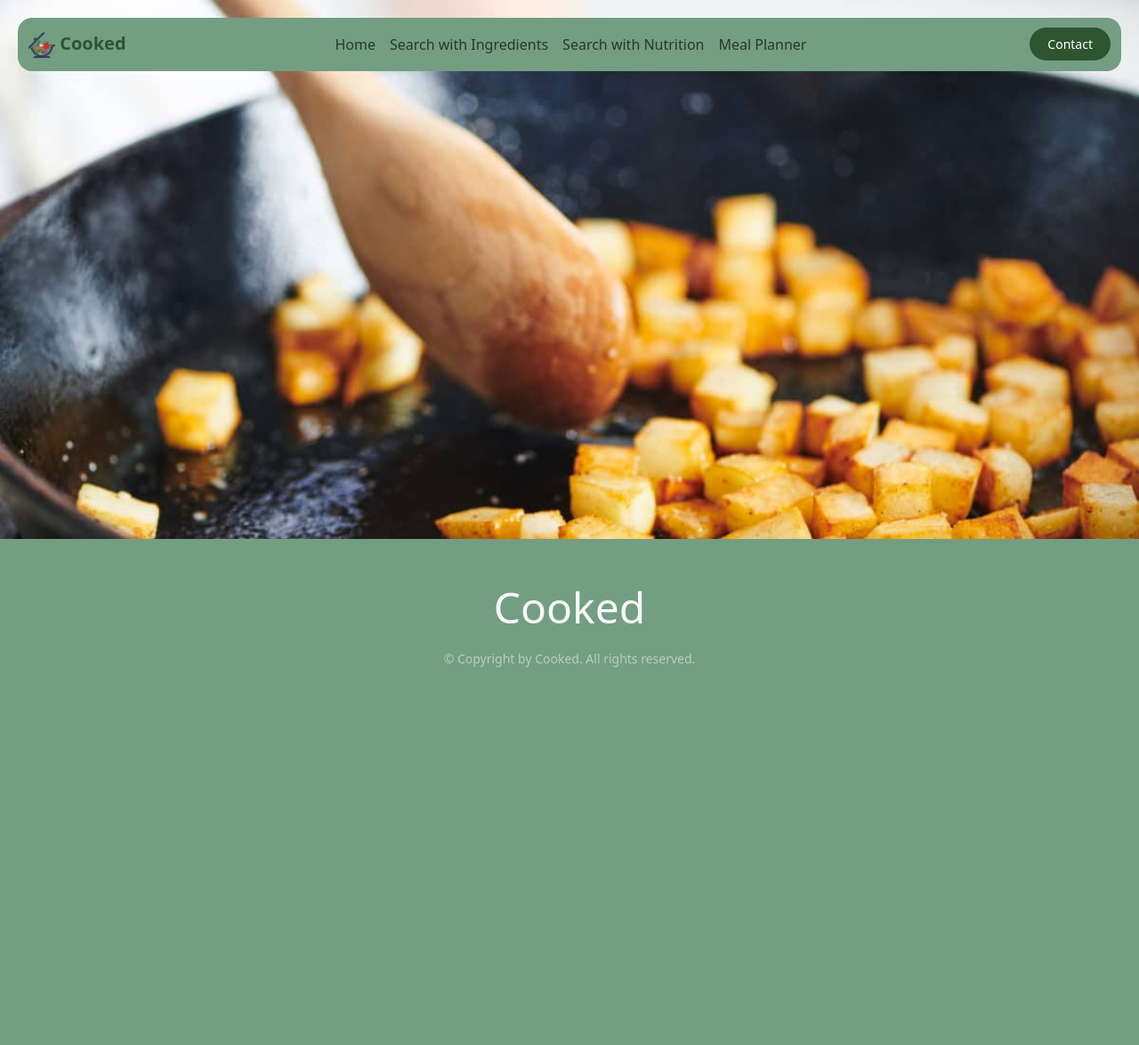
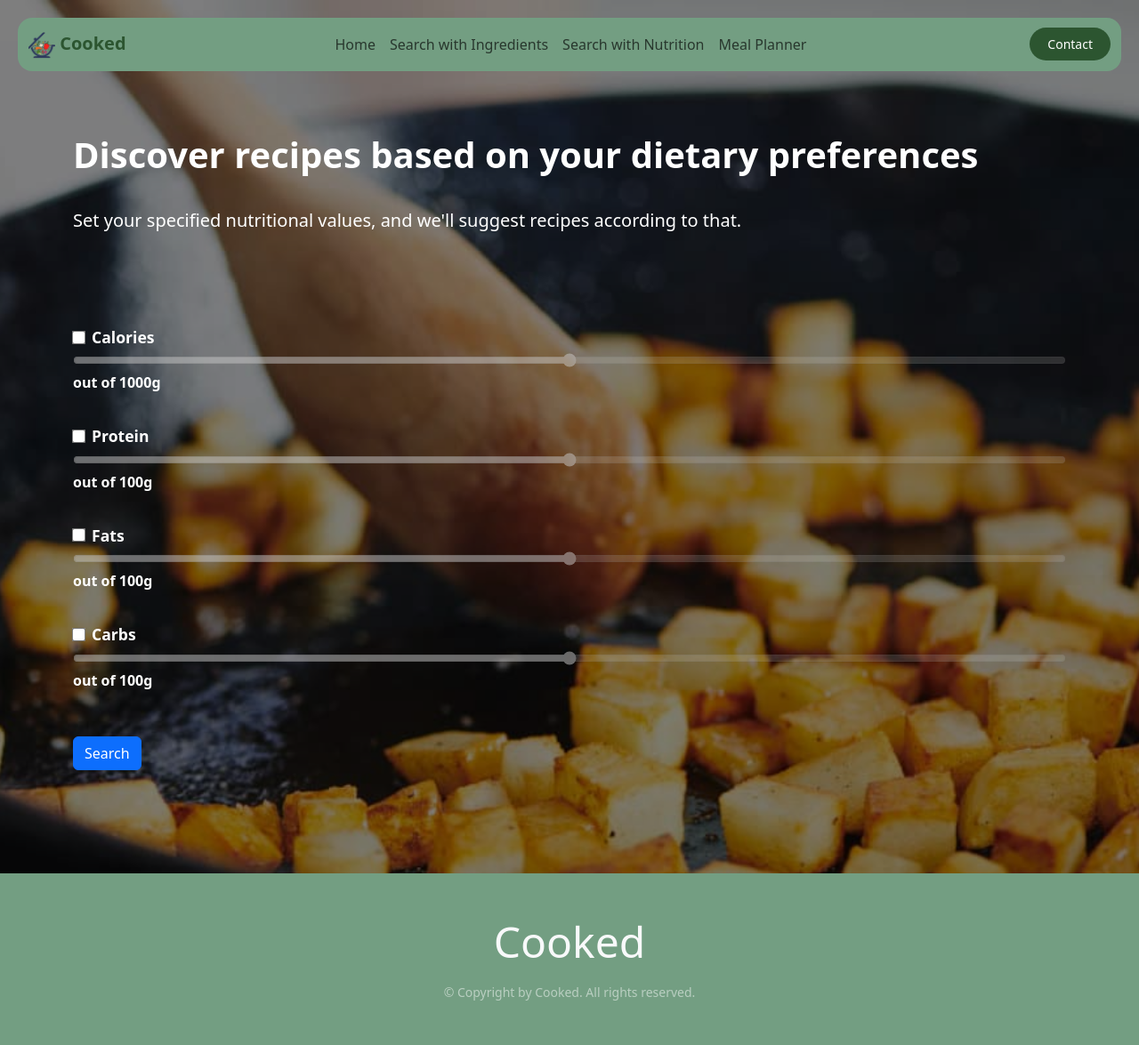
Before and after one commit to Z33xD/cooked, a Flask app: page /search_nutrition in a window 1280 px wide. Shown: the whole page at 89% size. Before the commit the page ends 750 px from the top, so only its background shows below. Run offline with Flask 3, Linux system fonts and the light colour scheme.

Commit message:
Added basic functionality to search_with_nutrition. Results returned have the nutrition levels below the ones adjusted by the slider. More room for improvement

```diff
--- a/app.py
+++ b/app.py
@@ -5,7 +5,7 @@ import requests
 app = Flask(__name__)
 
 # API Key for Spoonacular
-SPOONACULAR_API_KEY = "b7d6f7bf16ab4deb8ea6120e727c3f6f"
+SPOONACULAR_API_KEY = "97188f224df9474d8f99adb82cf9c8dd"
 
 @app.route('/')
 @app.route('/home')
@@ -15,10 +15,6 @@ def home():
 @app.route('/search_with_ingredients')
 def search_with_ingredients():
     return render_template('search_with_ingredients.html')
-
-@app.route('/search_nutrition')
-def search_nutrition():
-    return render_template('search_with_nutrition.html')
 
 @app.route('/meal_planner')
 def meal_planner():
@@ -53,6 +49,33 @@ def search_ingredients():
 
     return render_template("search_results.html", recipes=processed_recipes)
 
+@app.route('/search_nutrition', methods=['GET', 'POST'])
+def search_nutrition():
+    if request.method == 'POST':
+        # Extract user-selected filters
+        nutrition_filters = {}
+        if "calories" in request.form: nutrition_filters["maxCalories"] = request.form["calories"]
+        if "protein" in request.form: nutrition_filters["maxProtein"] = request.form["protein"]
+        if "fat" in request.form: nutrition_filters["maxFat"] = request.form["fat"]
+        if "carbs" in request.form: nutrition_filters["maxCarbs"] = request.form["carbs"]
+
+        # Spoonacular API Endpoint
+        url = "https://api.spoonacular.com/recipes/findByNutrients"
+
+        # Add API Key
+        nutrition_filters["apiKey"] = SPOONACULAR_API_KEY
+
+        # Send request to Spoonacular
+        response = requests.get(url, params=nutrition_filters)
+        data = response.json()  # Parse JSON response
+
+        # Debugging: Print API response
+        print("Spoonacular Response:", data)
+
+        return render_template("search_results.html", recipes=data)
+    # If GET request, render the search page
+    return render_template("search_with_nutrition.html")
+
 # Route to fetch and display search results
 @app.route('/search-results')
 def search_results():
--- a/static/js/ingredient_search.js
+++ b/static/js/ingredient_search.js
@@ -12,7 +12,7 @@ const fetchSuggestions = async (query) => {
     }
 
     try {
-        const apiKey = "b7d6f7bf16ab4deb8ea6120e727c3f6f";
+        const apiKey = "97188f224df9474d8f99adb82cf9c8dd";
         const response = await fetch(`https://api.spoonacular.com/food/ingredients/autocomplete?query=${query}&number=5&apiKey=${apiKey}`);
         const suggestions = await response.json();
         displaySuggestions(suggestions);
--- /dev/null
+++ b/static/js/nutrition_search.js
@@ -0,0 +1,36 @@
+document.addEventListener("DOMContentLoaded", function () {
+    function toggleSlider(checkboxId, sliderId, valueId) {
+        const checkbox = document.getElementById(checkboxId);
+        const slider = document.getElementById(sliderId);
+        const valueDisplay = document.getElementById(valueId);
+
+        if (!checkbox || !slider || !valueDisplay) {
+            console.error(`Error: Element not found - ${checkboxId}, ${sliderId}, or ${valueId}`);
+            return;
+        }
+
+        checkbox.addEventListener("change", function () {
+            slider.disabled = !checkbox.checked;
+            slider.style.opacity = checkbox.checked ? "1" : "0.5";
+        });
+
+        // Update displayed value when slider moves
+        slider.addEventListener("input", function () {
+            valueDisplay.textContent = slider.value;
+        });
+    }
+
+    toggleSlider("calories_enabled", "calories", "calories_value");
+    toggleSlider("protein_enabled", "protein", "protein_value");
+    toggleSlider("fat_enabled", "fat", "fat_value");
+    toggleSlider("carbs_enabled", "carbs", "carbs_value");
+
+    // To ensure only enabled sliders send data
+    document.getElementById("nutrition-search-form").addEventListener("submit", function (event) {
+        document.querySelectorAll("input[type='range']").forEach(slider => {
+            if (slider.disabled) {
+                slider.removeAttribute("name"); // Prevent sending disabled fields
+            }
+        });
+    });
+});
--- a/static/styles.css
+++ b/static/styles.css
@@ -351,3 +351,49 @@ img
     padding: 20px;
     font-weight: 750;
 }
+
+input[type="range"]
+{
+    width: 100%;
+    accent-color: #007bff;
+}
+
+input[type="range"]:disabled {
+    opacity: 0.5;
+    pointer-events: none; /* to block interaction */
+}
+
+input[type="checkbox"]
+{
+    transform: scale(1.2);
+}
+
+.nutrition-group
+{
+    display: flex;
+    flex-direction: column;
+    margin-bottom: 15px;
+}
+
+.nutrition-label
+{
+    font-size: 1.1rem;
+    font-weight: bold;
+    display: flex;
+    align-items: center;
+    gap: 8px;
+    margin-bottom: 5px;
+}
+
+span
+{
+    font-weight: bold;
+    color: white;
+    margin-top: 5px;
+    margin-bottom: 20px;
+}
+
+.white-text
+{
+    color: white !important;
+}
--- a/templates/layout.html
+++ b/templates/layout.html
@@ -60,6 +60,7 @@
 
             <!-- My JS -->
             <script src="{{url_for('static', filename='js/ingredient_search.js')}}"></script>
+            <script src="{{url_for('static', filename='js/nutrition_search.js')}}"></script>
 
             <!-- Footer -->
             <footer class="footer-styling py-5 container-fluid m-0">
--- a/templates/search_with_nutrition.html
+++ b/templates/search_with_nutrition.html
@@ -4,5 +4,71 @@
 
 {% block content %}
     <!-- Enter code here -->
+    <section class="subpage-header">
+        <div class="container">
+            <!-- Header title and text -->
+            <div class="row">
+                <div class="col-12 text-left">
+                    <h3 class="page-title"><strong>Discover recipes based on your dietary preferences</strong></h3>
+                    <h5 class="page-text">Set your specified nutritional values, and we'll suggest recipes according to that.</h5>
+                </div>
+            </div>
+        </div>
+    </section>
 
-{% endblock %}
+    <section class="search-ingredients" style="margin-bottom: 100px;">
+        <div class="container mt-5">
+            <div class="position-relative">
+                <!-- Use POST to send selected ingredients -->
+                <form action="/search_nutrition" method="POST" id="nutrition-search-form" class="mt-4">
+                    <!-- Calories -->
+                    <div class="nutrition-group">
+                        <label class="nutrition-label">
+                            <input type="checkbox" id="calories_enabled"> <strong class="white-text">Calories</strong>
+                        </label>
+                        <input type="range" id="calories" name="calories" min="0" max="1000" step="10" value="500" disabled>
+                        <span id="calories_value">out of 1000g</span>
+                    </div>
+
+                    <!-- Protein -->
+                    <div class="nutrition-group">
+                        <label class="nutrition-label">
+                            <input type="checkbox" id="protein_enabled"> <strong class="white-text">Protein</strong>
+                        </label>
+                        <input type="range" id="protein" name="protein" min="0" max="100" step="1" value="50" disabled>
+                        <span id="protein_value">out of 100g</span>
+                    </div>
+
+                    <!-- Fat -->
+                    <div class="nutrition-group">
+                        <label class="nutrition-label">
+                            <input type="checkbox" id="fat_enabled"> <strong class="white-text">Fats</strong>
+                        </label>
+                        <input type="range" id="fat" name="fat" min="0" max="100" step="1" value="50" disabled>
+                        <span id="fat_value">out of 100g</span>
+                    </div>
+
+                    <!-- Carbs -->
+                    <div class="nutrition-group">
+                        <label class="nutrition-label">
+                            <input type="checkbox" id="carbs_enabled"> <strong class="white-text">Carbs</strong>
+                        </label>
+                        <input type="range" id="carbs" name="carbs" min="0" max="100" step="1" value="50" disabled>
+                        <span id="carbs_value">out of 100g</span>
+                    </div>
+
+                    <button type="submit" class="btn btn-primary mt-3">Search</button>
+                </form>
+
+                <!-- Ingredient search suggestions -->
+                <ul id="suggestions" class="list-group position-absolute w-100" style="z-index: 1000; display: none;"></ul>
+            </div>
+
+            <!-- Placeholder for ingredient bubbles -->
+            <div id="selected-ingredients" class="mt-3 d-flex flex-wrap"></div>
+        </div>
+    </section>
+{% endblock %}  <!-- Missing endblock for content -->
+
+{% block scripts %}
+{% endblock %}  <!-- Missing endblock for scripts -->
```
Also changed, not shown: templates/search_results.html (+16 -0 lines).
